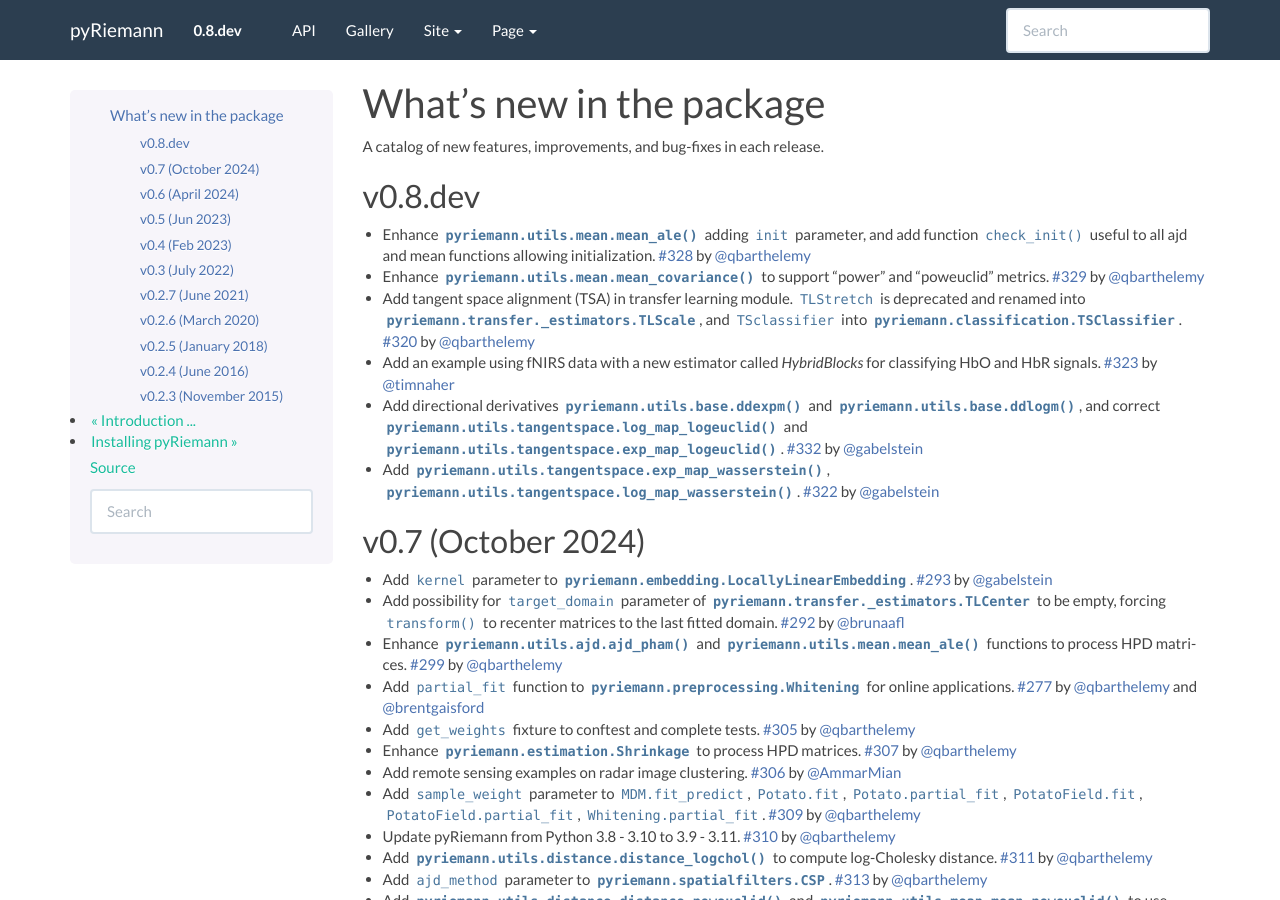
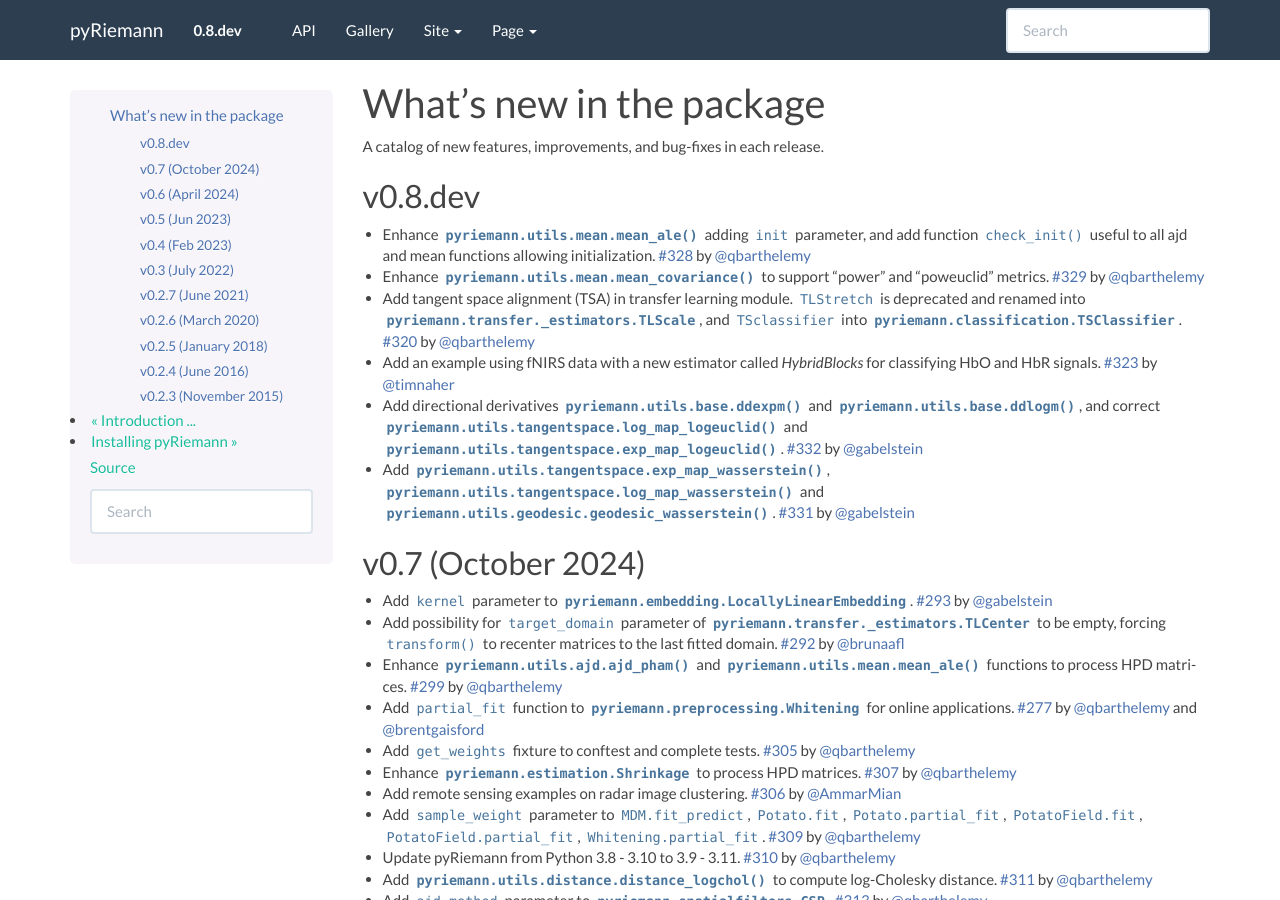
Before and after one commit to pyRiemann/pyRiemann, a Sphinx documentation site: the page built from doc/whatsnew.rst, in a window 1280 px wide and 900 px high. Built offline with Sphinx 7.4.7, drawn with Linux system fonts in a browser that asks for light colours; pages that are not in the unit, such as notebooks, are missing from menus.

Commit message:
new whatsnew

```diff
--- a/doc/whatsnew.rst
+++ b/doc/whatsnew.rst
@@ -24,8 +24,8 @@ v0.8.dev
 - Add directional derivatives :func:`pyriemann.utils.base.ddexpm` and :func:`pyriemann.utils.base.ddlogm`,
   and correct :func:`pyriemann.utils.tangentspace.log_map_logeuclid` and :func:`pyriemann.utils.tangentspace.exp_map_logeuclid`. :pr:`332` by :user:`gabelstein`
 
-- Add :func:`pyriemann.utils.tangentspace.exp_map_wasserstein`, :func:`pyriemann.utils.tangentspace.log_map_wasserstein`.
-  :pr:`322` by :user:`gabelstein`
+- Add :func:`pyriemann.utils.tangentspace.exp_map_wasserstein`, :func:`pyriemann.utils.tangentspace.log_map_wasserstein`
+  and :func:`pyriemann.utils.geodesic.geodesic_wasserstein`. :pr:`331` by :user:`gabelstein`
 
 v0.7 (October 2024)
 -------------------
```
